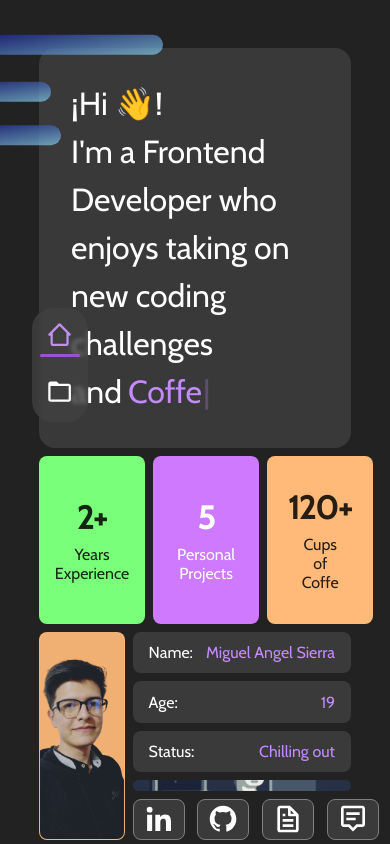
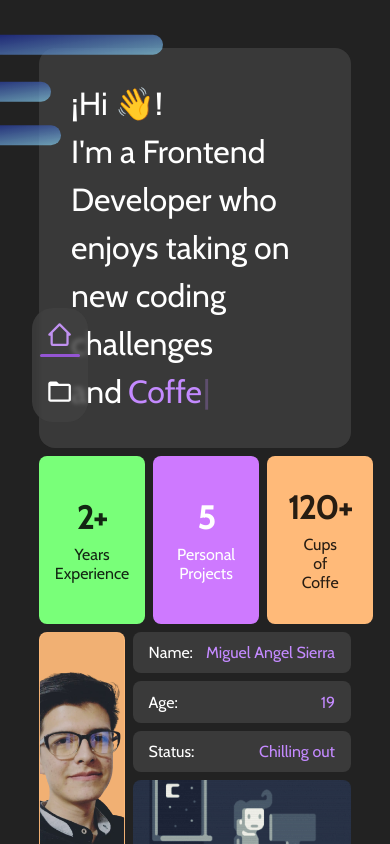
Before and after one commit to SMiguelA/Portfolio, a Next.js app: page / in a window 390 px wide. Shown: the top 844 px of the page. Built offline with nearby package versions, Linux system fonts and the light colour scheme.

Commit message:
arreglo responsive

```diff
--- a/components/InfoCards/InfoCards.module.css
+++ b/components/InfoCards/InfoCards.module.css
@@ -130,3 +130,9 @@
   transform: translatey(-3.8em);
   opacity: 1;
 }
+
+@media (max-width: 1000px){
+  .gif{
+    height: 26vw;
+  }
+}
```
